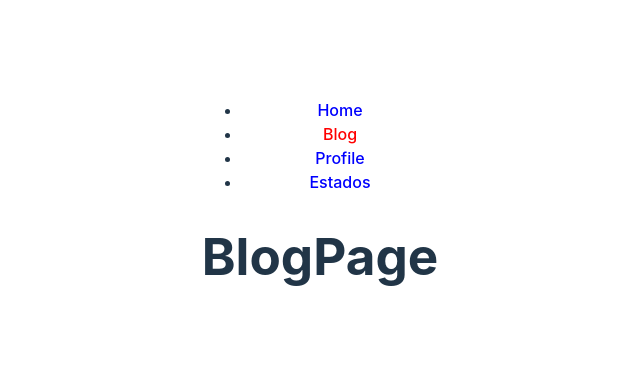
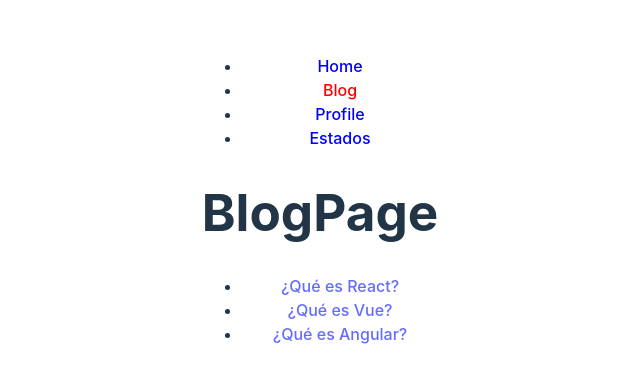
Before and after one commit to EdwinSono/blog-react, a React (Vite) app: page /#/blog in a window 1280 px wide. Shown: the part 200-582 px from the top of the page, without its empty margins (320-960 px from the left). Built offline with nearby package versions, Linux system fonts and the light colour scheme.

Commit message:
feat: add post to blog

```diff
--- a/src/App.tsx
+++ b/src/App.tsx
@@ -2,6 +2,7 @@
 import { Menu } from './Menu';
 import { HomePage } from './pages/HomePage';
 import { BlogPage } from './pages/BlogPage';
+import { BlogPost } from './pages/BlogPost';
 import { ProfilePage } from './pages/ProfilePage';
 import { StatePage } from './pages/StatePage';
 import './App.css'
@@ -16,6 +17,7 @@
       <Routes>
         <Route path="/" element={<HomePage />} />
         <Route path="/blog" element={<BlogPage />} />
+        <Route path="/blog/:slug" element={<BlogPost />} />
         <Route path="/profile" element={<ProfilePage />} />
         <Route path="/states" element={<StatePage />} />
         <Route path="*" element={<p>Not found</p>} />
--- /dev/null
+++ b/src/data/blogData.ts
@@ -0,0 +1,29 @@
+interface IBlogPost {
+  title: string,
+  slug: string,
+  content: string,
+  author: string,
+}
+
+const blogdata: IBlogPost[] = [];
+
+blogdata.push({
+  title: '¿Qué es React?',
+  slug: 'que-es-react',
+  content: 'React es el mejor framework de JavaScript.',
+  author: 'juandc',
+});
+blogdata.push({
+  title: '¿Qué es Vue?',
+  slug: 'que-es-vue',
+  content: 'Vue es el mejor framework de JavaScript.',
+  author: 'diannerd',
+});
+blogdata.push({
+  title: '¿Qué es Angular?',
+  slug: 'que-es-angular',
+  content: 'Angular es el mejor framework de JavaScript.',
+  author: 'nicobytes',
+});
+
+export { blogdata };
--- a/src/pages/BlogPage.tsx
+++ b/src/pages/BlogPage.tsx
@@ -1,8 +1,27 @@
+/* eslint-disable @typescript-eslint/no-explicit-any */
 // import React from 'react';
+import { Link } from 'react-router-dom';
+import { blogdata } from '../data/blogData'
 
 function BlogPage() {
   return (
-    <h1>BlogPage</h1>
+    <>
+      <h1>BlogPage</h1>
+
+      <ul>
+        {blogdata.map(post => (
+          <BlogLink key={post.slug} post={post} />
+        ))}
+      </ul>
+    </>
+  );
+}
+
+function BlogLink({ post } : any) {
+  return (
+    <li>
+      <Link to={`/blog/${post.slug}`}>{post.title}</Link>
+    </li>
   );
 }
 
--- /dev/null
+++ b/src/pages/BlogPost.tsx
@@ -0,0 +1,26 @@
+/* eslint-disable @typescript-eslint/no-explicit-any */
+// import React from 'react';
+import { useNavigate, useParams } from 'react-router-dom';
+import { blogdata } from '../data/blogData'
+
+function BlogPost() {
+  const navigate = useNavigate();
+  const { slug } = useParams();
+
+  const blogpost: any = blogdata.find(post => post.slug === slug);
+
+  const returnToBlog = () => {
+    navigate('/blog');
+  };
+
+  return (
+    <>
+      <h2>{blogpost.title}</h2>
+      <button onClick={returnToBlog}>Volver al blog</button>
+      <p>{blogpost.author}</p>
+      <p>{blogpost.content}</p>
+    </>
+  );
+}
+
+export { BlogPost };
```
